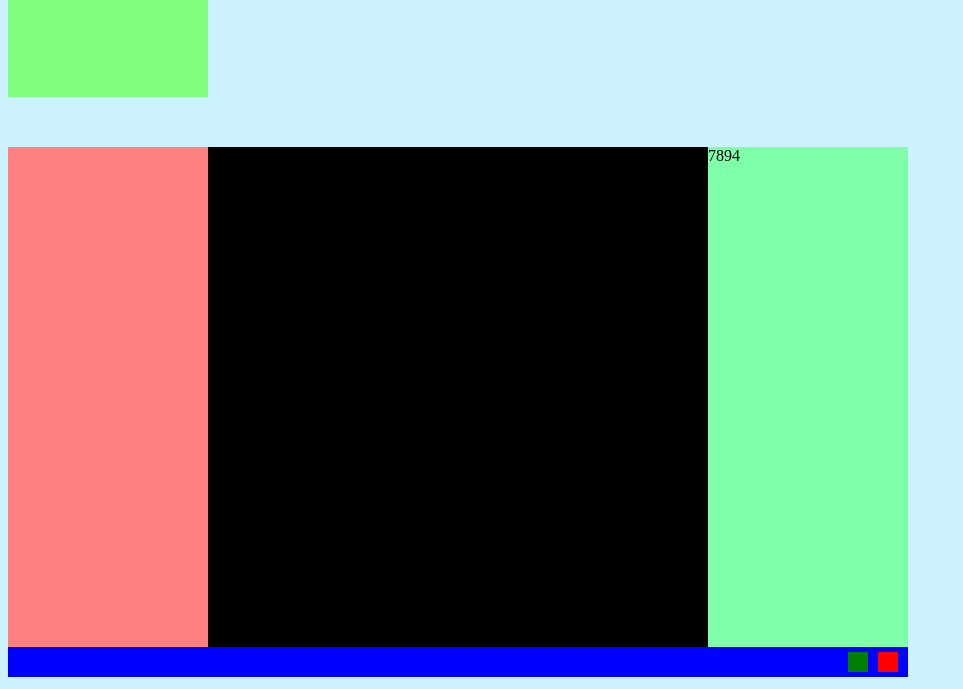
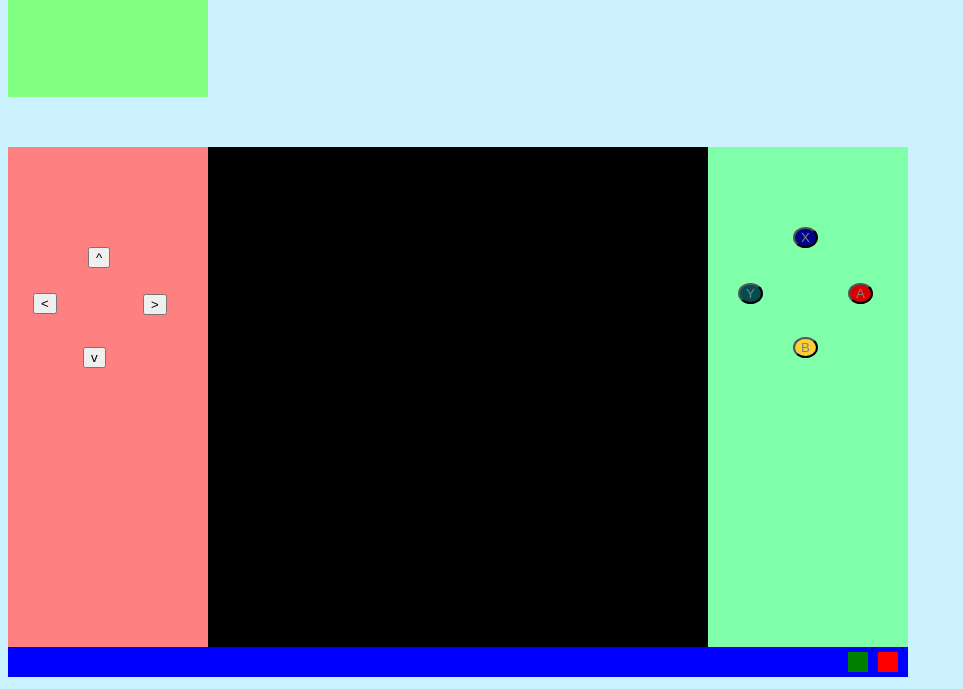
Before and after one commit to osukaru16/PrototiposDIW, a plain HTML site: page Prototipo_DIW_V1/html/jugar-juego.html in a window 1280 px wide. Shown: the part 111-800 px from the top of the page, without its empty margins (0-963 px from the left). Drawn offline with Linux system fonts and the light colour scheme.

Commit message:
Add files via upload

```diff
--- a/Prototipo_DIW_V1/css/pc.css
+++ b/Prototipo_DIW_V1/css/pc.css
@@ -205,3 +205,65 @@ body{
 
 
 }
+
+
+
+#contenedor .contenedorJuego .botonesLeft .botonArriba{
+
+	margin-left: 80px;
+	margin-top: 100px;
+}
+
+
+
+#contenedor .contenedorJuego .botonesLeft .botonIzquierda{
+
+	margin-left: 25px;
+	margin-top: 25px;
+}
+
+#contenedor .contenedorJuego .botonesLeft .botonDerecha{
+
+	margin-left: 135px;
+    float: left;
+    margin-top: -20px;
+}
+
+#contenedor .contenedorJuego .botonesLeft .botonAbajo{
+
+	margin-left: 75px;
+    margin-top: 15px;
+}
+
+
+#contenedor .contenedorJuego .botonesRight .botonX{
+	background-color: #00028A;
+	color: grey;
+	margin-left: 85px;
+    margin-top: 80px;
+    border-radius: 100%;
+
+}
+
+#contenedor .contenedorJuego .botonesRight .botonY{
+	background-color: #044C4E;
+	color: grey;
+	margin-left: 30px;
+    margin-top: 35px;
+    border-radius: 100%;
+}
+#contenedor .contenedorJuego .botonesRight .botonA{
+	background-color: #D60002;
+	color: grey;
+	margin-left: 140px;
+    float: left;
+    margin-top: -21px;
+    border-radius: 100%;
+}
+#contenedor .contenedorJuego .botonesRight .botonB{
+	background-color: #FCD035;
+	color: grey;
+	margin-left: 85px;
+    margin-top: 15px;
+    border-radius: 100%;
+}
--- a/Prototipo_DIW_V1/html/jugar-juego.html
+++ b/Prototipo_DIW_V1/html/jugar-juego.html
@@ -23,13 +23,28 @@
 		<div class="contenedorJuego">
 
 			<div class="botonesLeft mandoJuego">
+			<button class="botonArriba">^</button><br/>
+			<button class="botonIzquierda"><</button><br/>
+			<button class="botonDerecha">></button><br/>
+			<button class="botonAbajo">v</button><br/>
 
 
 
 			</div>
 
 			<div class="pantallaJuego mandoJuego"></div>
-			<div class="botonesRight mandoJuego">7894</div>
+			<div class="botonesRight mandoJuego">
+
+			<button class="botonX">X</button><br/>
+			<button class="botonY">Y</button><br/>
+			<button class="botonA">A</button><br/>
+			<button class="botonB">B</button><br/>
+
+
+
+
+
+			</div>
 
 			<div class="barraOpciones">
 
```
